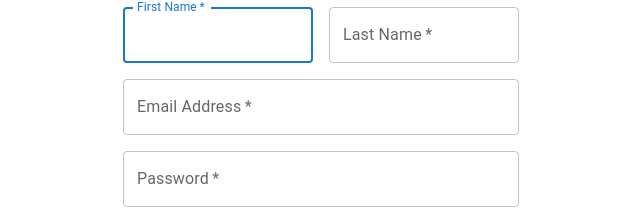
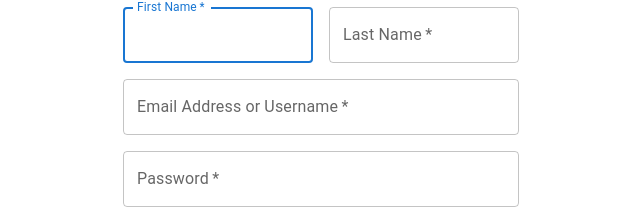
Before and after one commit to araskog/auth-app, a React (Create React App) app in the folder client/: page / in a window 1280 px wide. Shown: the part 113-322 px from the top of the page, without its empty margins (319-959 px from the left). Built offline with nearby package versions, Linux system fonts and the light colour scheme.

Commit message:
Update field label fo include email or username

```diff
--- a/client/src/components/register.jsx
+++ b/client/src/components/register.jsx
@@ -80,7 +80,7 @@ export const Register = ({ loadUser }) => {
                   required
                   fullWidth
                   id="email"
-                  label="Email Address"
+                  label="Email Address or Username"
                   name="email"
                   autoComplete="email"
                 />
--- a/client/src/components/sign-in.jsx
+++ b/client/src/components/sign-in.jsx
@@ -14,6 +14,7 @@ const theme = createTheme();
 export const SignIn = ({ loadUser }) => {
   const navigate = useNavigate();
   const [error, setError] = useState(null);
+
   const handleSubmit = (event) => {
     event.preventDefault();
     const data = new FormData(event.currentTarget);
@@ -28,6 +29,7 @@ export const SignIn = ({ loadUser }) => {
       .then((response) => response.json())
       .then((data) => {
         if (data) {
+          console.log(data);
           loadUser(data);
           navigate("/user");
         }
@@ -56,7 +58,7 @@ export const SignIn = ({ loadUser }) => {
               required
               fullWidth
               id="email"
-              label="Email Address"
+              label="Email Address or Username"
               name="email"
               autoComplete="email"
               autoFocus
```
